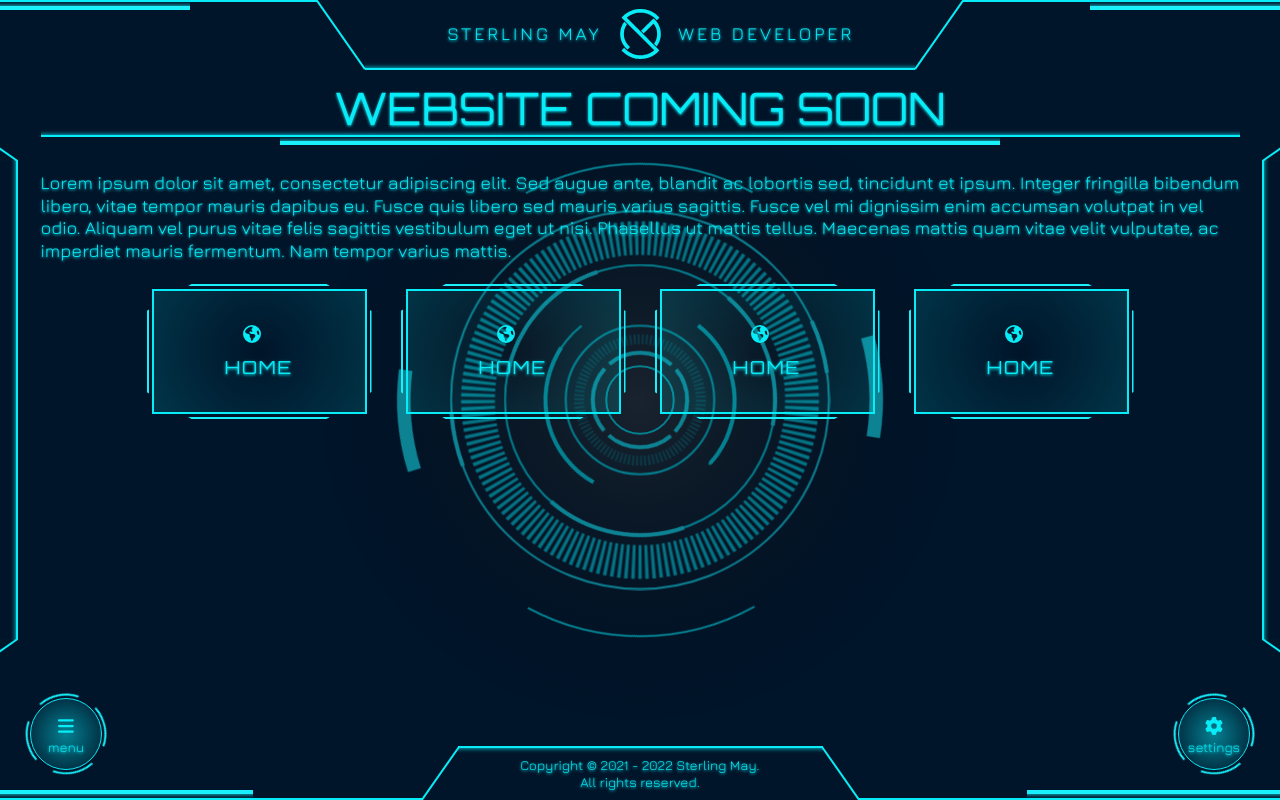
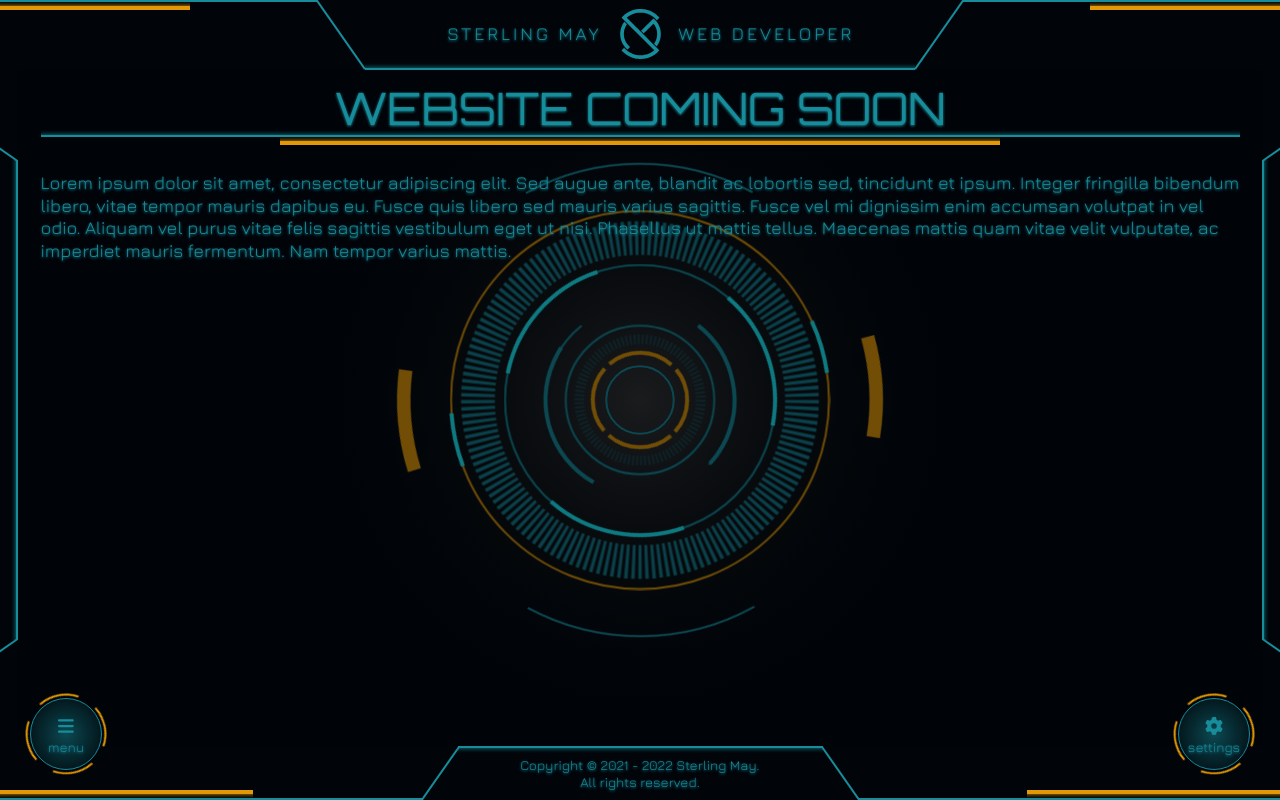
Before and after one commit to ProgrammerSM/SM-WD.com, a Next.js app: page / in a window 1280 px wide. Built offline with nearby package versions, Linux system fonts and the light colour scheme.

Commit message:
finished menu styles

```diff
--- a/pages/index.js
+++ b/pages/index.js
@@ -2,7 +2,6 @@
 import AnimatedContent from 'components/AnimatedContent'
 import Heading from 'components/Heading'
 import MetaData from 'components/MetaData'
-import NavMenu from 'components/navigaton-menu/NavMenu'
 
 const animatedText = 'Lorem ipsum dolor sit amet, consectetur adipiscing elit. Sed augue ante, blandit ac lobortis sed, tincidunt et ipsum. Integer fringilla bibendum libero, vitae tempor mauris dapibus eu. Fusce quis libero sed mauris varius sagittis. Fusce vel mi dignissim enim accumsan volutpat in vel odio. Aliquam vel purus vitae felis sagittis vestibulum eget ut nisi. Phasellus ut mattis tellus. Maecenas mattis quam vitae velit vulputate, ac imperdiet mauris fermentum. Nam tempor varius mattis.'
 const Home = () => (
@@ -11,7 +10,6 @@ const Home = () => (
     <div>
       <Heading isCenter>Website Coming Soon</Heading>
       <AnimatedContent text={animatedText} />
-      <NavMenu />
     </div>
   </>
 )
--- a/src/components/Layout.js
+++ b/src/components/Layout.js
@@ -7,10 +7,12 @@ import { useContext } from 'react'
 import BackgroundSVG from './BackgroundSVG'
 import Footer from './Footer'
 import Header from './Header'
-import NavigationMenu from './menu-buttons/NavigationMenuButton'
+import NavigationMenuButton from './menu-buttons/NavigationMenuButton'
+import NavMenu from './navigaton-menu/NavMenu'
 import SettingsMenuButton from './menu-buttons/SettingsMenuButton'
 
 // Context
+import { ActiveMenuContext } from 'context/ActiveMenuContext'
 import { CurrentThemeContext } from 'context/CurrentThemeContext'
 
 // Data
@@ -137,10 +139,19 @@ const LayoutStyles = styled.div`
   }
 `
 
+// Variable
+const menuButtonName = 'menu'
+const settingsButtonName = 'settings'
 // Proptypes
 const propTypes = { children: PropTypes.node }
 const Layout = ({ children }) => {
+  const {
+    activeMenu,
+    isMenuActive,
+  } = useContext(ActiveMenuContext)
+
   const { theme } = useContext(CurrentThemeContext)
+
   return (
     <>
       <style>{`
@@ -163,14 +174,22 @@ const Layout = ({ children }) => {
         <main>
           <div className='overlay with-theme'>
             <div className='overflow with-theme'>
-              {children}
+              {activeMenu === menuButtonName && <NavMenu />}
+              {/* {activeMenu === settingsButtonName && <SettingsMenu />} */}
+              {!isMenuActive && children}
             </div>
           </div>
-          <BackgroundSVG />
+          {!isMenuActive && <BackgroundSVG />}
         </main>
         <div className='right-border' />
-        <NavigationMenu buttonName='menu' />
-        <SettingsMenuButton buttonName='settings' />
+        <NavigationMenuButton
+          alternateButtonName={settingsButtonName}
+          buttonName={menuButtonName}
+        />
+        <SettingsMenuButton
+          alternateButtonName={menuButtonName}
+          buttonName={settingsButtonName}
+        />
         <Footer />
       </LayoutStyles>
     </>
--- a/src/components/menu-buttons/NavigationMenuButton.js
+++ b/src/components/menu-buttons/NavigationMenuButton.js
@@ -2,9 +2,16 @@
 import { faBars } from '@fortawesome/free-solid-svg-icons'
 import PropTypes from 'prop-types'
 import styled from 'styled-components'
+import { useContext } from 'react'
 
 // Component
 import MenuButton from './MenuButton'
+
+// Context
+import { ActiveMenuContext } from 'context/ActiveMenuContext'
+
+// Functions
+import menuButtonClick from 'functions/menuButtonClick'
 
 // Styles
 const NavigationMenuButtonStyles = styled.div`
@@ -15,20 +22,41 @@ const NavigationMenuButtonStyles = styled.div`
 `
 
 // PropTypes
-const propTypes = { buttonName: PropTypes.string.isRequired }
-const NavigationMenu = ({ buttonName }) => (
+const propTypes = {
+  alternateButtonName: PropTypes.string.isRequired,
+  buttonName: PropTypes.string.isRequired,
+}
+
+const NavigationMenu = ({
+  alternateButtonName,
+  buttonName,
+}) => {
+  const {
+    activeMenu,
+    isMenuActive,
+    setActiveMenu,
+    setIsMenuActive,
+  } = useContext(ActiveMenuContext)
+
+  return (
     <NavigationMenuButtonStyles>
       <MenuButton
         buttonText={buttonName}
+        clickHandler={
+          () => menuButtonClick(activeMenu, buttonName, isMenuActive, setActiveMenu, setIsMenuActive)
+        }
         icon={faBars}
         iconSize={{
           height: '1rem',
           width: '1rem',
         }}
+        isActive={activeMenu === buttonName}
+        isDisabled={activeMenu === alternateButtonName}
         tabIndexNumber={2}
       />
     </NavigationMenuButtonStyles>
   )
+}
 
 NavigationMenu.propTypes = propTypes
 export default NavigationMenu
--- a/src/components/menu-buttons/SettingsMenuButton.js
+++ b/src/components/menu-buttons/SettingsMenuButton.js
@@ -2,9 +2,16 @@
 import { faGear } from '@fortawesome/free-solid-svg-icons'
 import PropTypes from 'prop-types'
 import styled from 'styled-components'
+import { useContext } from 'react'
 
 // Component
 import MenuButton from './MenuButton'
+
+// Context
+import { ActiveMenuContext } from 'context/ActiveMenuContext'
+
+// Functions
+import menuButtonClick from 'functions/menuButtonClick'
 
 // Styles
 const SettingsMenuButtonStyles = styled.div`
@@ -15,20 +22,41 @@ const SettingsMenuButtonStyles = styled.div`
 `
 
 // PropTypes
-const propTypes = { buttonName: PropTypes.string.isRequired }
-const SettingsMenuButton = ({ buttonName }) => (
+const propTypes = {
+  alternateButtonName: PropTypes.string.isRequired,
+  buttonName: PropTypes.string.isRequired,
+}
+
+const SettingsMenuButton = ({
+  alternateButtonName,
+  buttonName,
+}) => {
+  const {
+    activeMenu,
+    isMenuActive,
+    setActiveMenu,
+    setIsMenuActive,
+  } = useContext(ActiveMenuContext)
+
+  return (
     <SettingsMenuButtonStyles>
       <MenuButton
         buttonText={buttonName}
+        clickHandler={
+          () => menuButtonClick(activeMenu, buttonName, isMenuActive, setActiveMenu, setIsMenuActive)
+        }
         icon={faGear}
         iconSize={{
           height: '1rem',
           width: '1rem',
         }}
+        isActive={activeMenu === buttonName}
+        isDisabled={activeMenu === alternateButtonName}
         tabIndexNumber={3}
       />
     </SettingsMenuButtonStyles>
   )
+}
 
 SettingsMenuButton.propTypes = propTypes
 export default SettingsMenuButton
--- a/src/components/navigaton-menu/NavItem.js
+++ b/src/components/navigaton-menu/NavItem.js
@@ -110,8 +110,6 @@ const NavItem = () => {
   const breakpoints = useContext(BreakpointContext)
   const { theme } = useContext(CurrentThemeContext)
 
-  console.log(breakpoints)
-
   return (
     <NavItemStyles>
       <Link
--- a/src/components/navigaton-menu/NavMenu.js
+++ b/src/components/navigaton-menu/NavMenu.js
@@ -1,17 +1,115 @@
 // Modules
-import styled from 'styled-components'
+import { faTimes } from '@fortawesome/free-solid-svg-icons'
+import { useContext } from 'react'
+import styled, { keyframes } from 'styled-components'
 
 // Components
+import { FontAwesomeIcon } from '@fortawesome/react-fontawesome'
 import NavItem from './NavItem'
 
+// Context
+import { ActiveMenuContext } from 'context/ActiveMenuContext'
+
+// Data
+import {
+  mediumUp,
+  small,
+} from 'data/media-queries'
+
 // Styles
-const NavMenuStyles = styled.ul`
+const mediumUpTransition = keyframes`
+  0% { transform: scale(0); }
+  100% { transform: scale(1); }
+`
+
+const mobileMenuExpand = keyframes`
+  0% { transform: translateY(25px); }
+  100% { transform: translateY(0); }
+`
+
+const NavMenuStyles = styled.div`
+  position: relative;
   display: flex;
+  flex-direction: column;
+  justify-content: center;
+  width: 100%;
+  max-width: 1000px;
+  min-height: 100%;
+  margin: 0 auto;
+  padding-top: var(--space-medium);
+
+  .close-button-wrapper {
+    ${small} {
+      position: fixed;
+      bottom: 60px;
+      right: 39px;
+      left: 39px;
+      padding: 10px 0;
+      background-color: var(--background-color);
+      z-index: 2;
+    }
+
+    ${mediumUp} {
+      margin-left: auto;
+    }
+  }
+
+  .close-button {
+    display: flex;
+    align-items: center;
+    background: transparent;
+    color: var(--font-color);
+    font-family: var(--header-font);
+    letter-spacing: 2px;
+    border-top: 2px solid transparent;
+    border-bottom: 2px solid transparent;
+    transition: all .5s;
+
+    &:hover {
+      color: var(--accent-color-1);
+      border-color: inherit;
+    }
+
+    ${small} { margin: 0 auto; }
+  }
+
+  .button-text {
+    margin-right: var(--space-extra-small);
+    font-size: .75rem;
+  }
+
+  .button-icon {
+    display: flex;
+    width: var(--space-medium);
+  }
+
+  .nav-menu {
+    display: flex;
+    flex-direction: column;
     flex-wrap: wrap;
     justify-content: center;
     align-items: center;
     gap: calc(var(--space-extra-large) + 12px);
-  margin: var(--space-extra-large) 0;
+
+    ${small} {
+      li {
+        animation: ${mobileMenuExpand} .5s ease-in-out;
+
+        &:nth-of-type(2) { animation-delay: .1s; }
+        &:nth-of-type(3) { animation-delay: .2s; }
+        &:nth-of-type(4) { animation-delay: .3s; }
+        &:nth-of-type(5) { animation-delay: .4s; }
+        &:nth-of-type(6) { animation-delay: .5s; }
+      }
+    }
+
+    ${mediumUp} {
+      margin-top: var(--space-large);
+      flex-direction: row;
+
+      li { animation: ${mediumUpTransition} .75s ease-out; }
+    }
+  }
 `
 
 const array = [
@@ -19,14 +117,39 @@ const array = [
   1,
   2,
   3,
+  4,
+  5,
 ]
 
-const NavMenu = () => (
+const NavMenu = () => {
+  const {
+    setActiveMenu,
+    setIsMenuActive,
+  } = useContext(ActiveMenuContext)
+
+  return (
     <NavMenuStyles>
+      <div className='close-button-wrapper'>
+        <button
+          className='close-button'
+          onClick={() => {
+            setIsMenuActive(false)
+            setActiveMenu('')
+          }}
+        >
+          <span className='button-text'>CLOSE</span>
+          <span className='button-icon'>
+            <FontAwesomeIcon icon={faTimes} />
+          </span>
+        </button>
+      </div>
+      <ul className='nav-menu'>
         {
           array.map((item, index) => <NavItem key={`nav-item-${index}`} />)
         }
+      </ul>
     </NavMenuStyles>
   )
+}
 
 export default NavMenu
--- /dev/null
+++ b/src/context/ActiveMenuContext.js
@@ -0,0 +1,35 @@
+// Modules
+import PropTypes from 'prop-types'
+import {
+  createContext,
+  useState,
+} from 'react'
+
+// Variables
+const activeMenuDefaultValue = {}
+const ActiveMenuContext = createContext(activeMenuDefaultValue)
+// PropTypes
+const propTypes = { children: PropTypes.node }
+const ActiveMenuProvider = ({ children }) => {
+  const [activeMenu, setActiveMenu] = useState('')
+  const [isMenuActive, setIsMenuActive] = useState(false)
+
+  return (
+    <ActiveMenuContext.Provider
+      value={{
+        activeMenu,
+        isMenuActive,
+        setActiveMenu,
+        setIsMenuActive,
+      }}
+    >
+      {children}
+    </ActiveMenuContext.Provider>
+  )
+}
+
+ActiveMenuProvider.propTypes = propTypes
+export {
+  ActiveMenuContext,
+  ActiveMenuProvider,
+}
--- a/src/context/GlobalContext.js
+++ b/src/context/GlobalContext.js
@@ -2,6 +2,7 @@
 import PropTypes from 'prop-types'
 
 // Context
+import { ActiveMenuProvider } from './ActiveMenuContext'
 import { BreakpointProvider } from './BreakpointContext'
 import { CurrentThemeProvider } from './CurrentThemeContext'
 import { SettingsProvider } from './SettingsContext'
@@ -12,7 +13,9 @@ const GlobalContext = ({ children }) => (
   <BreakpointProvider>
     <CurrentThemeProvider>
       <SettingsProvider>
-        {children}
+        <ActiveMenuProvider>
+          {children}
+        </ActiveMenuProvider>
       </SettingsProvider>
     </CurrentThemeProvider>
   </BreakpointProvider>
--- a/src/data/themeColorGroups.js
+++ b/src/data/themeColorGroups.js
@@ -1,10 +1,10 @@
 /* eslint-disable import/no-anonymous-default-export, sort-keys -- string values only, preferred order */
 export default {
   default: {
-    primaryColor: '#08ECF7',
-    fontColor: '#08ECF7',
-    backgroundColor: '#00152A',
-    accentColor1: '#1AF0FB',
+    primaryColor: '#178D9C',
+    fontColor: '#178D9C',
+    backgroundColor: '#010409',
+    accentColor1: '#E39805',
     accentColor2: '#1AF0FB',
     accentColor3: '#1AF0FB',
   },
```
Lines whose indentation alone changed are shown as unchanged.
